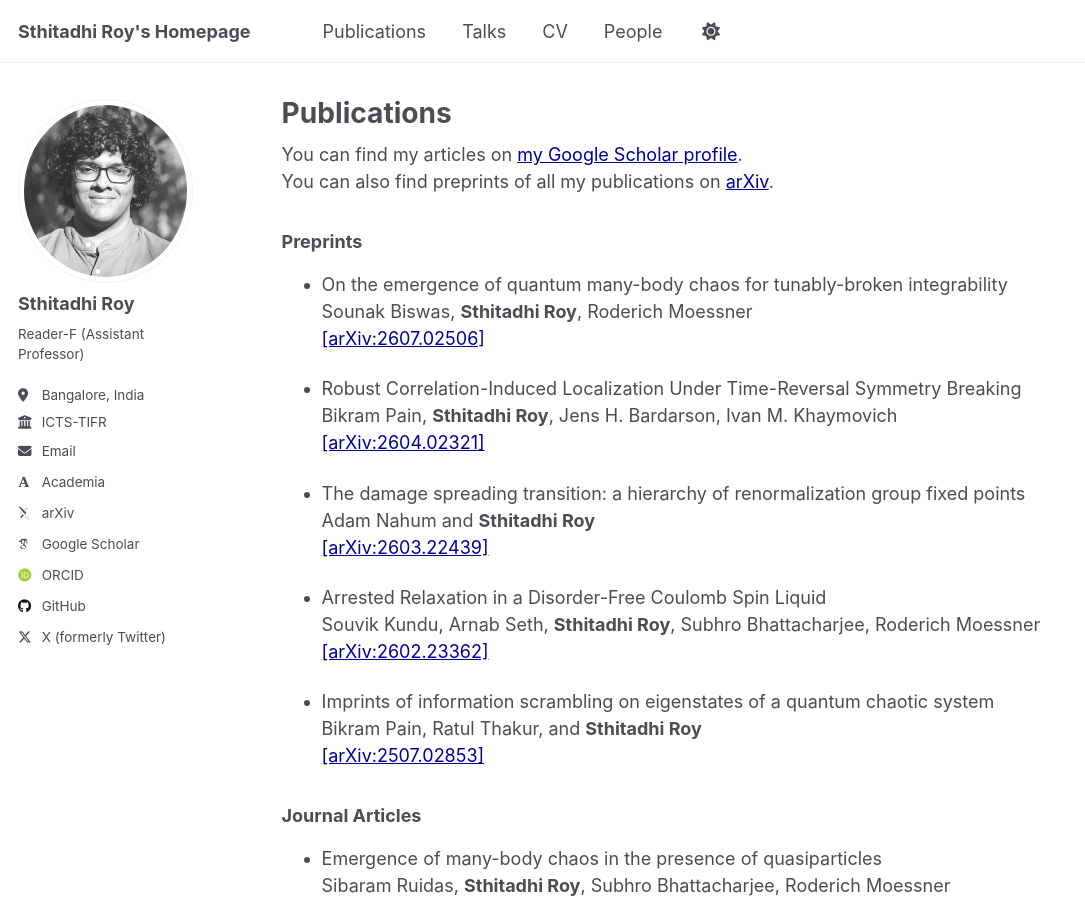
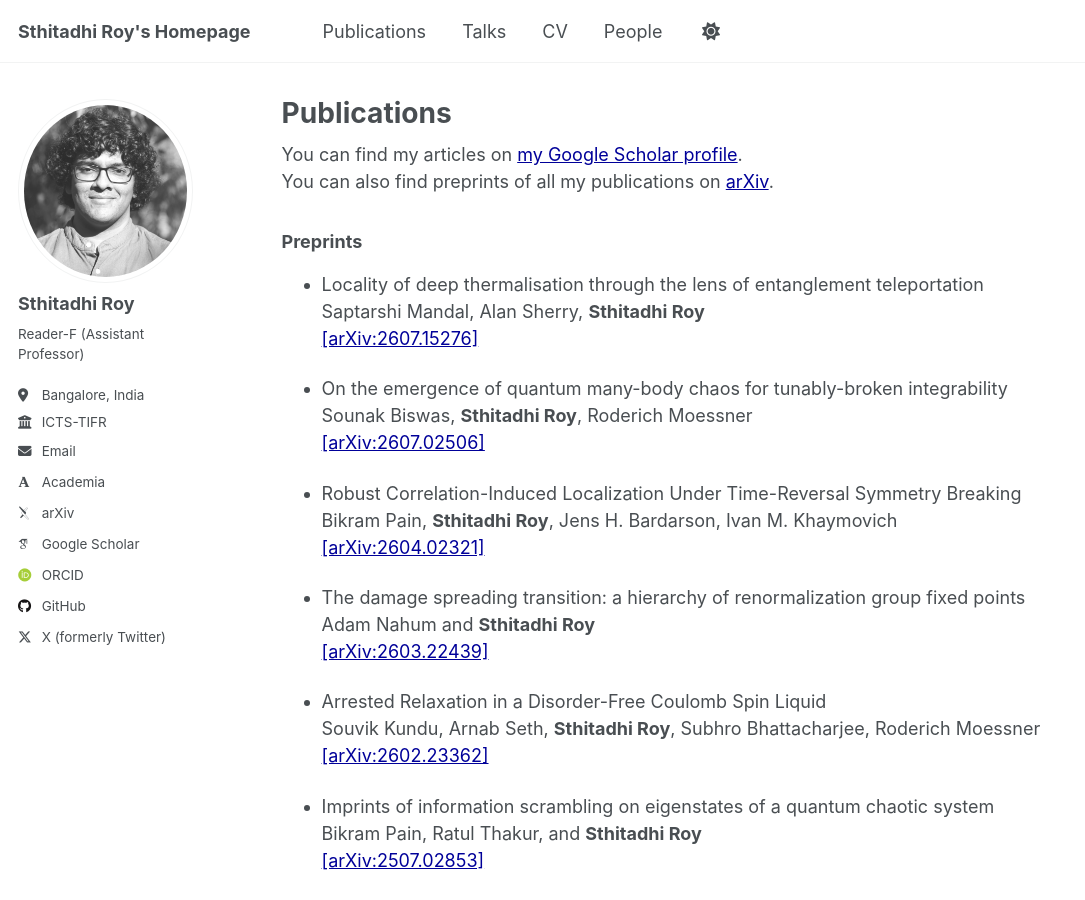
Before and after one commit to sthitadhi-roy/sthitadhi-roy.github.io, a Jekyll site: the page built from _pages/publications.md, in a window 1280 px wide and 900 px high. Shown: the whole window, without its empty margins (0-1085 px from the left). Built offline with Jekyll 4.4.1, drawn with Linux system fonts in a browser that asks for light colours; some web fonts are replaced.

Commit message:
Update publications.md

```diff
--- a/_pages/publications.md
+++ b/_pages/publications.md
@@ -18,6 +18,11 @@ author_profile: true
 {% include base_path %}
 
 ### Preprints
+
+- Locality of deep thermalisation through the lens of entanglement teleportation
+  Saptarshi Mandal, Alan Sherry, **Sthitadhi Roy**
+  [[arXiv:2607.15276]](https://arxiv.org/abs/2607.15276)
+
 - On the emergence of quantum many-body chaos for tunably-broken integrability
   Sounak Biswas, **Sthitadhi Roy**, Roderich Moessner
   [[arXiv:2607.02506]](https://arxiv.org/abs/2607.02506)
```
